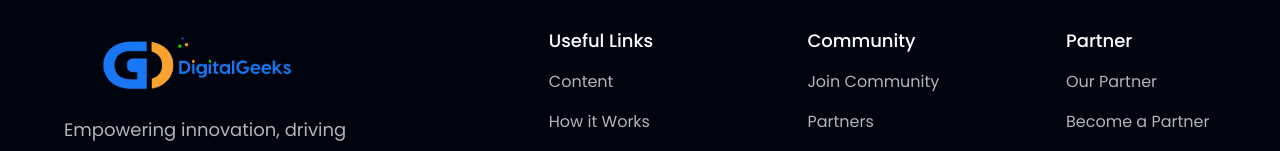
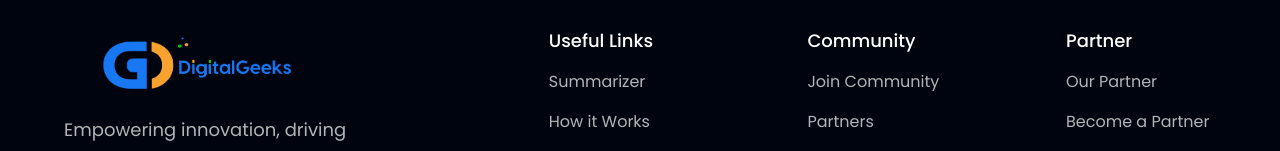
Before and after one commit to Digitalgeekszw/DigitalgeeksOfficial, a React (Vite) app: page / in a window 1280 px wide. Shown: the part 5229-5380 px from the top of the page. Built offline with nearby package versions, Linux system fonts and the light colour scheme.

Commit message:
link join us added

```diff
--- a/src/components/Footer.jsx
+++ b/src/components/Footer.jsx
@@ -32,7 +32,9 @@ const Footer = () => (
                   key={link.name}
                   className={`font-poppins font-normal text-[16px] leading-[24px] text-dimWhite hover:text-amber-400 cursor-pointer ${
                     index !== footerlink.links.length - 1 ? "mb-4" : "mb-0"
-                  }`}>
+                  }`}
+                  onClick={() => window.open(link.link)} // Update the event handler here
+                >
                   {link.name}
                 </li>
               ))}
--- a/src/constants/index.js
+++ b/src/constants/index.js
@@ -116,8 +116,8 @@ export const footerLinks = [
     title: "Useful Links",
     links: [
       {
-        name: "Content",
-        link: "https://www.hoobank.com/content/",
+        name: "Summarizer",
+        link: "https://summerizer-five.vercel.app/",
       },
       {
         name: "How it Works",
@@ -142,7 +142,7 @@ export const footerLinks = [
     links: [
       {
         name: "Join Community ",
-        link: "https://www.hoobank.com/help-center/",
+        link: "https://forms.office.com/r/30hbmMNd14",
       },
       {
         name: "Partners",
```
